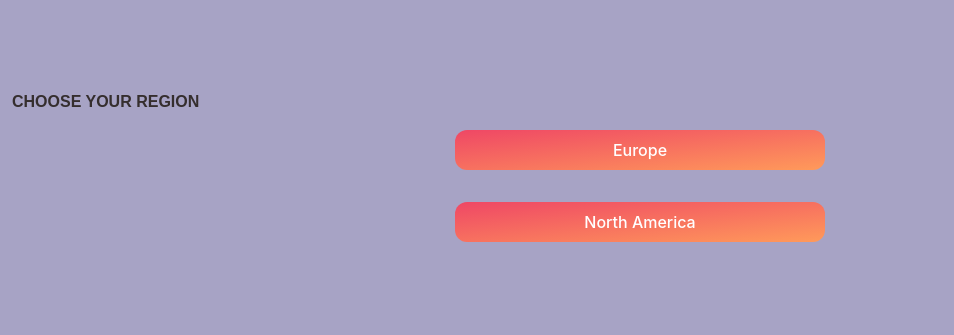
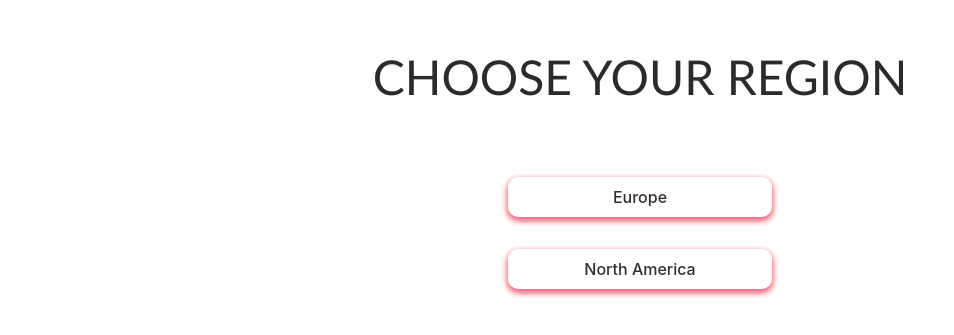
Before and after one commit to MaraScampini/Weather-App-React, a React (Create React App) app: page / in a window 1280 px wide. Shown: the part 227-562 px from the top of the page, without its empty margins (0-954 px from the left). Built offline with nearby package versions, Linux system fonts and the light colour scheme.

Commit message:
[Feat] Finished styling for landing page

```diff
--- a/src/App.css
+++ b/src/App.css
@@ -1,29 +1,38 @@
 .widget {
   margin: 1rem;
-  background-color: #d2cfe6;
+  background-color: #ffffff;
   border-radius: 1%;
   color: white;
+box-shadow: rgba(0, 0, 0, 0.16) 0px 3px 6px, rgba(0, 0, 0, 0.23) 0px 3px 6px;
 }
 
 .container{
-  background-color: #a7a3c5;
+  background-color: #f0f0f0;
   color:#ef47661f;
   min-width: 100vw;
   min-height: 100vh;
 }
 
+.landing{
+  background-color: white;
+}
+
+
 .titleSpan {
-  color:#352e2e;
-  font-family: Arial, Helvetica, sans-serif;
-  font-weight: bold;
+  color:#2c2a2a;
+  font-family:'Trebuchet MS', 'Lucida Sans Unicode', 'Lucida Grande', 'Lucida Sans', Arial, sans-serif;
+  font-weight: 300;
+  font-size: 3rem;
+  margin-bottom: 3rem;
 
 }
 
 #cityButton {
-  background: linear-gradient(to bottom right, #EF4765, #FF9A5A);
+  box-shadow: #f15d96 0px 3px 6px, #FF9A5A 0px 3px 6px;
+  background-color: #FFFFFF;
   border: 0;
-  border-radius: 12px;
-  color: #FFFFFF;
+  border-radius: 10px;
+  color: #352e2e;
   cursor: pointer;
   display: inline-block;
   font-family: -apple-system,system-ui,"Segoe UI",Roboto,Helvetica,Arial,sans-serif;
--- a/src/Containers/Landing/Landing.jsx
+++ b/src/Containers/Landing/Landing.jsx
@@ -12,22 +12,27 @@ function Landing() {
     navigate("/dashboard");
   }
   return (
-    <Container className="d-flex flex-column justify-content-center">
+    <Container className="d-flex flex-column justify-content-center landing">
+      {/* <div className="landing"> */}
         <Row>
-        <Col>
-          <span className='titleSpan'>CHOOSE YOUR REGION</span>
+          <Col className="d-flex justify-content-center">
+            <span className="titleSpan">CHOOSE YOUR REGION</span>
           </Col>
         </Row>
         <Row className="d-flex justify-content-center">
-        <Col md="4" className="d-flex flex-column">
+          <Col sm="8" md="4" lg="3" className="d-flex flex-column">
             <button onClick={() => navigationHandler("europe")} id="cityButton">
               Europe
             </button>
-          <button onClick={() => navigationHandler("northamerica")} id="cityButton">
+            <button
+              onClick={() => navigationHandler("northamerica")}
+              id="cityButton"
+            >
               North America
             </button>
           </Col>
         </Row>
+      {/* </div> */}
     </Container>
   );
 }
```
Lines whose indentation alone changed are shown as unchanged.
